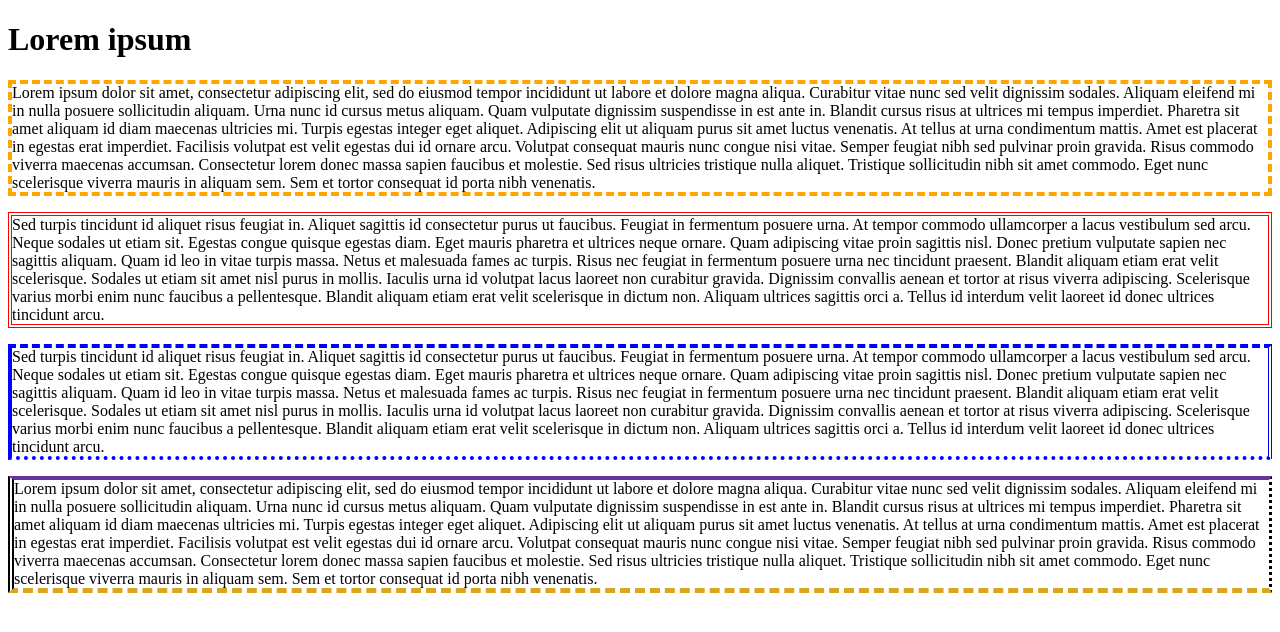
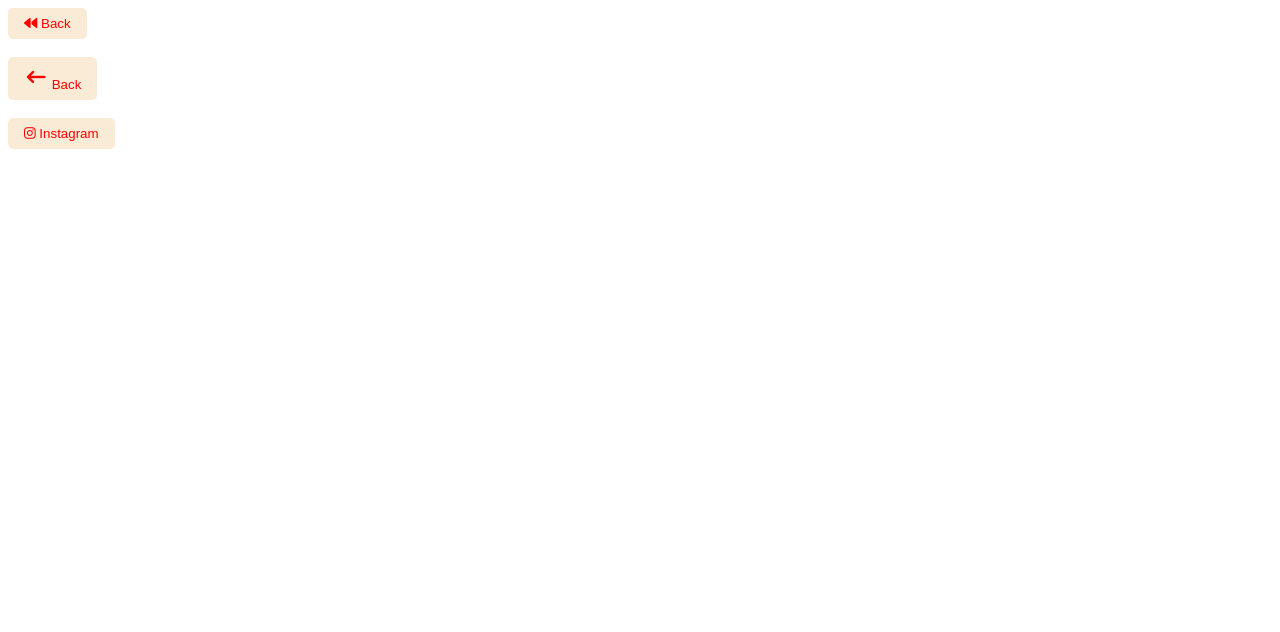
Before and after one commit to Gideon-Jacob-S/Code, a plain HTML site: page Learning/index.html in a window 1280 px wide. Drawn offline with nearby package versions, Linux system fonts and the light colour scheme.

Commit message:
CSS - Icon and Buttons

```diff
--- a/Learning/index.html
+++ b/Learning/index.html
@@ -4,13 +4,25 @@
         <meta charset="utf-8">
         <meta name="viewport" content="width=device-width, initial-scale=1">
         <link rel="stylesheet" href="./style.css" type="text/css">
+
+        <!-- Icon Import -->
+        <script src="https://kit.fontawesome.com/0a7c522c3f.js" crossorigin="anonymous"></script>
+        <link rel="stylesheet" href="https://fonts.googleapis.com/css2?family=Material+Symbols+Rounded:opsz,wght,FILL,GRAD@48,700,0,0" />
+
         <title>CSS Stylesheet</title>
     </head>
     <body>
-        <h1>Lorem ipsum</h1>
-        <p id="first-paragraph">Lorem ipsum dolor sit amet, consectetur adipiscing elit, sed do eiusmod tempor incididunt ut labore et dolore magna aliqua. Curabitur vitae nunc sed velit dignissim sodales. Aliquam eleifend mi in nulla posuere sollicitudin aliquam. Urna nunc id cursus metus aliquam. Quam vulputate dignissim suspendisse in est ante in. Blandit cursus risus at ultrices mi tempus imperdiet. Pharetra sit amet aliquam id diam maecenas ultricies mi. Turpis egestas integer eget aliquet. Adipiscing elit ut aliquam purus sit amet luctus venenatis. At tellus at urna condimentum mattis. Amet est placerat in egestas erat imperdiet. Facilisis volutpat est velit egestas dui id ornare arcu. Volutpat consequat mauris nunc congue nisi vitae. Semper feugiat nibh sed pulvinar proin gravida. Risus commodo viverra maecenas accumsan. Consectetur lorem donec massa sapien faucibus et molestie. Sed risus ultricies tristique nulla aliquet. Tristique sollicitudin nibh sit amet commodo. Eget nunc scelerisque viverra mauris in aliquam sem. Sem et tortor consequat id porta nibh venenatis.</p>
-        <p id="second-paragraph">Sed turpis tincidunt id aliquet risus feugiat in. Aliquet sagittis id consectetur purus ut faucibus. Feugiat in fermentum posuere urna. At tempor commodo ullamcorper a lacus vestibulum sed arcu. Neque sodales ut etiam sit. Egestas congue quisque egestas diam. Eget mauris pharetra et ultrices neque ornare. Quam adipiscing vitae proin sagittis nisl. Donec pretium vulputate sapien nec sagittis aliquam. Quam id leo in vitae turpis massa. Netus et malesuada fames ac turpis. Risus nec feugiat in fermentum posuere urna nec tincidunt praesent. Blandit aliquam etiam erat velit scelerisque. Sodales ut etiam sit amet nisl purus in mollis. Iaculis urna id volutpat lacus laoreet non curabitur gravida. Dignissim convallis aenean et tortor at risus viverra adipiscing. Scelerisque varius morbi enim nunc faucibus a pellentesque. Blandit aliquam etiam erat velit scelerisque in dictum non. Aliquam ultrices sagittis orci a. Tellus id interdum velit laoreet id donec ultrices tincidunt arcu.</p>
-        <p id="third-paragraph">Sed turpis tincidunt id aliquet risus feugiat in. Aliquet sagittis id consectetur purus ut faucibus. Feugiat in fermentum posuere urna. At tempor commodo ullamcorper a lacus vestibulum sed arcu. Neque sodales ut etiam sit. Egestas congue quisque egestas diam. Eget mauris pharetra et ultrices neque ornare. Quam adipiscing vitae proin sagittis nisl. Donec pretium vulputate sapien nec sagittis aliquam. Quam id leo in vitae turpis massa. Netus et malesuada fames ac turpis. Risus nec feugiat in fermentum posuere urna nec tincidunt praesent. Blandit aliquam etiam erat velit scelerisque. Sodales ut etiam sit amet nisl purus in mollis. Iaculis urna id volutpat lacus laoreet non curabitur gravida. Dignissim convallis aenean et tortor at risus viverra adipiscing. Scelerisque varius morbi enim nunc faucibus a pellentesque. Blandit aliquam etiam erat velit scelerisque in dictum non. Aliquam ultrices sagittis orci a. Tellus id interdum velit laoreet id donec ultrices tincidunt arcu.</p>
-        <p id="fourth-paragraph">Lorem ipsum dolor sit amet, consectetur adipiscing elit, sed do eiusmod tempor incididunt ut labore et dolore magna aliqua. Curabitur vitae nunc sed velit dignissim sodales. Aliquam eleifend mi in nulla posuere sollicitudin aliquam. Urna nunc id cursus metus aliquam. Quam vulputate dignissim suspendisse in est ante in. Blandit cursus risus at ultrices mi tempus imperdiet. Pharetra sit amet aliquam id diam maecenas ultricies mi. Turpis egestas integer eget aliquet. Adipiscing elit ut aliquam purus sit amet luctus venenatis. At tellus at urna condimentum mattis. Amet est placerat in egestas erat imperdiet. Facilisis volutpat est velit egestas dui id ornare arcu. Volutpat consequat mauris nunc congue nisi vitae. Semper feugiat nibh sed pulvinar proin gravida. Risus commodo viverra maecenas accumsan. Consectetur lorem donec massa sapien faucibus et molestie. Sed risus ultricies tristique nulla aliquet. Tristique sollicitudin nibh sit amet commodo. Eget nunc scelerisque viverra mauris in aliquam sem. Sem et tortor consequat id porta nibh venenatis.</p>
+        <button>
+            <i class="fa-solid fa-backward"></i>
+            Back
+        </button> <br> <br>
+        <button>
+            <span class="material-symbols-rounded">keyboard_backspace</span>
+            Back
+        </button> <br> <br>
+        <button>
+            <i class="fa-brands fa-instagram"></i>
+            Instagram
+        </button>
     </body>
 </html>
--- a/Learning/style.css
+++ b/Learning/style.css
@@ -1,25 +1,18 @@
-#first-paragraph {
-    border: 4px dashed orange;
+.material-symbols-rounded {
+  font-variation-settings:'FILL' 0,
+                          'wght' 700,
+                          'GRAD' 0,
+                          'opsz' 48
 }
 
-#second-paragraph {
-    border-style: double;
-    border-width: 4px;
-    border-color: red;
+button {
+    padding: 8px 16px;
+    border: none;
+    border-radius: 5px;
+
+    color: red;
+    background-color: antiquewhite;
+
+    outline: none;
+    cursor: pointer;
 }
-
-#third-paragraph {
-    border-top-style: dashed;
-    border-bottom-style: dotted;
-    border-left-style: solid;
-    border-right-style: double;
-    border-width: 4px;
-    border-color: blue;
-}
-
-#fourth-paragraph {
-    border-top: 4px solid rebeccapurple;
-    border-bottom: 5px dashed goldenrod;
-    border-right: 3px dotted black;
-    border-left: 6px double black;
-}
```
Also changed, not shown: Learning/back.svg (added).
